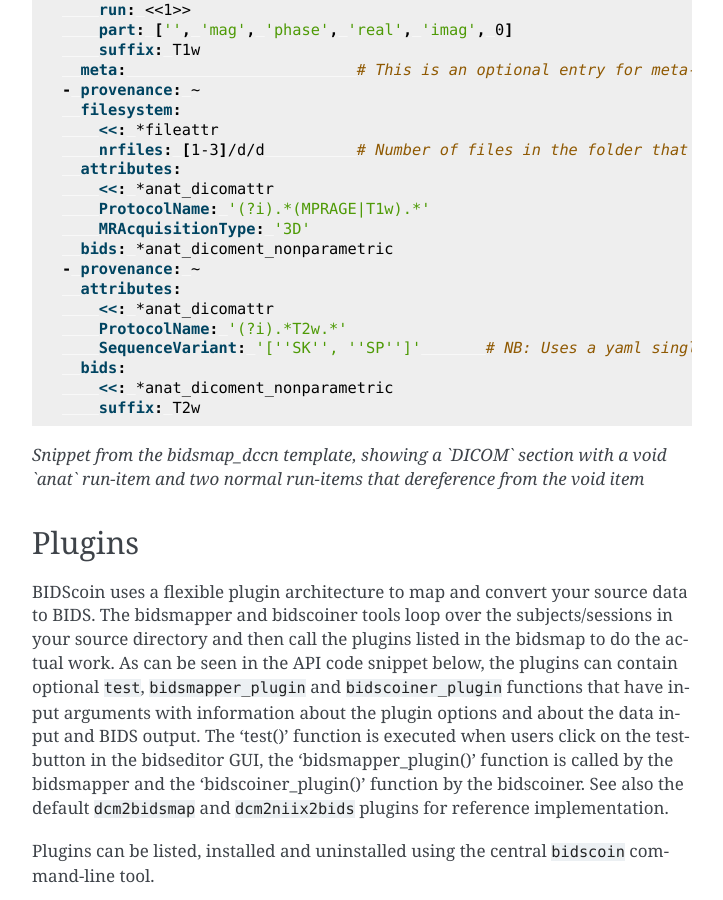
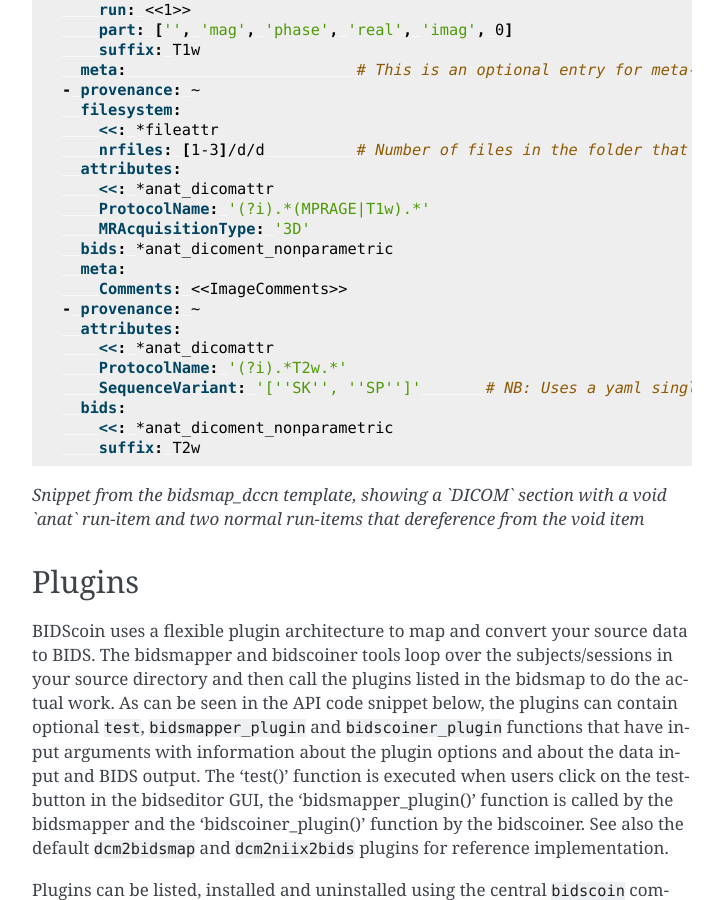
Before and after one commit to Donders-Institute/bidscoin, a Sphinx documentation site: the page built from docs/advanced.rst, in a window 1280 px wide and 900 px high, scrolled down 2930 px. Shown: the whole window, without its empty margins (388-1111 px from the left). Built offline with Sphinx 7.4.7, drawn with Linux system fonts in a browser that asks for light colours; some of the changed lines change nothing that is shown.

Commit message:
Minor tweak to show the usage of the `meta` dictionary

```diff
--- a/docs/advanced.rst
+++ b/docs/advanced.rst
@@ -69,6 +69,8 @@
        ProtocolName: '(?i).*(MPRAGE|T1w).*'
        MRAcquisitionType: '3D'
      bids: *anat_dicoment_nonparametric
+     meta:
+       Comments: <<ImageComments>>
    - provenance: ~
      attributes:
        <<: *anat_dicomattr
```
